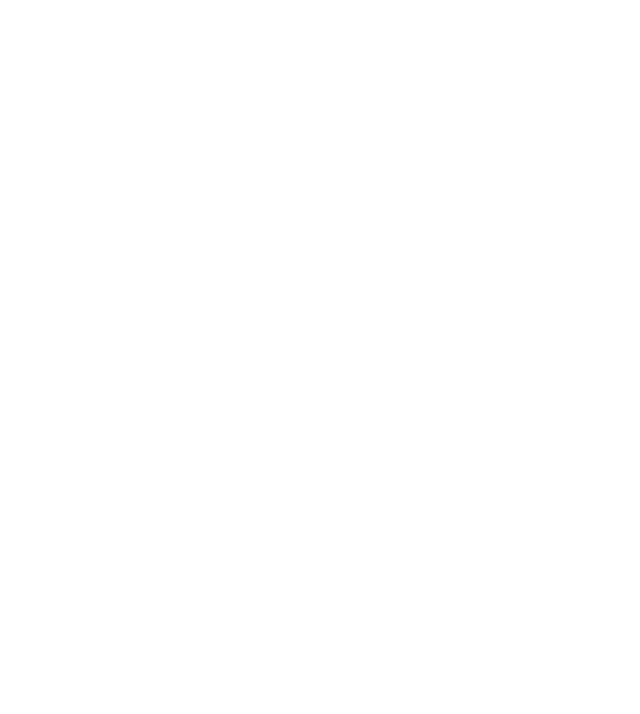
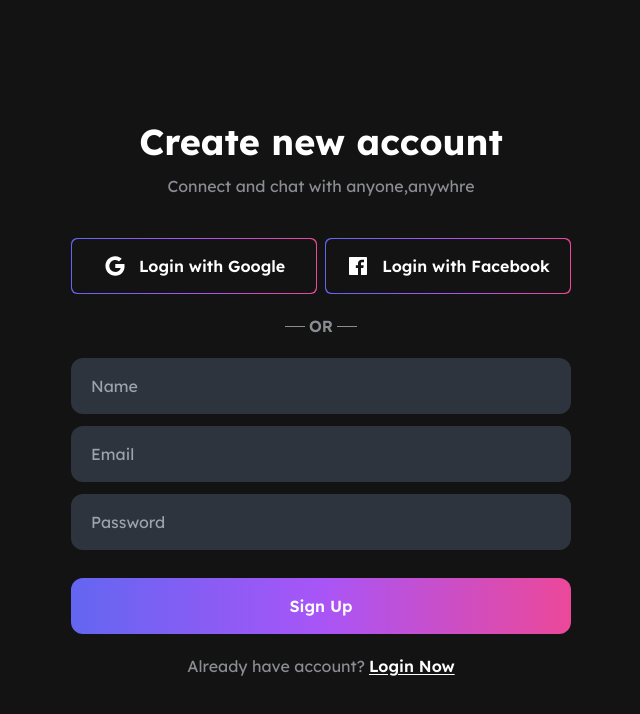
Before and after one commit to arifur-rahman1/chat-buddy, a Next.js app: page /register in a window 1280 px wide. Shown: the top 714 px of the page, without its empty margins (319-959 px from the left). Built offline with nearby package versions, Linux system fonts and the light colour scheme; no server answers.

Commit message:
userContext added

```diff
--- /dev/null
+++ b/context/authContext.js
@@ -0,0 +1,38 @@
+import { auth } from "@/firebase/firebase";
+import { onAuthStateChanged } from "firebase/auth";
+import {createContext, useContext, useEffect, useState } from "react"
+
+const UserContext=createContext();
+
+export const UserProvider =({children})=>{
+    const [currentUser,setCurrentuser]=useState(null);
+    const [isLoading,setIsloading]=useState(true);
+
+    const clear=()=>{
+        setCurrentuser(null)
+        setIsloading(false)
+    }
+
+    const authStateChanged=(user)=>{
+        setIsloading(true);
+        if (!user) {
+            clear()
+            return;
+        }
+        setCurrentuser(user)
+        setIsloading(false)
+    }
+
+    useEffect(()=>{
+        const unsubscribe= onAuthStateChanged(auth,authStateChanged);
+        return()=>unsubscribe();
+    },[])
+
+    return(
+        <UserContext.Provider value={{currentUser,setCurrentuser,isLoading,setIsloading}}>
+            {children}
+        </UserContext.Provider>
+    )
+}
+
+export const useAuth=()=>useContext(UserContext);
--- /dev/null
+++ b/firebase/firebase.js
@@ -0,0 +1,20 @@
+// Import the functions you need from the SDKs you need
+import { initializeApp } from "firebase/app";
+import {getAuth} from "firebase/auth"
+import {getStorage} from 'firebase/storage'
+import {getFirestore} from 'firebase/firestore'
+
+const firebaseConfig = {
+  apiKey: "AIzaSyBhrpkCfvaQ87Yc-wZPJ9WlL2xxuxQbC5Q",
+  authDomain: "chat-buddy-f315f.firebaseapp.com",
+  projectId: "chat-buddy-f315f",
+  storageBucket: "chat-buddy-f315f.appspot.com",
+  messagingSenderId: "260542335876",
+  appId: "1:260542335876:web:599f7adc53dda2d2fd2bd1"
+};
+
+// Initialize Firebase
+const app = initializeApp(firebaseConfig);
+export const auth=getAuth(app);
+export const storage=getStorage(app);
+export const db=getFirestore(app);
--- a/package.json
+++ b/package.json
@@ -13,6 +13,7 @@
     "emoji-picker-react": "^4.4.9",
     "eslint": "8.42.0",
     "eslint-config-next": "13.4.5",
+    "firebase": "^9.22.2",
     "next": "13.4.5",
     "postcss": "8.4.24",
     "react": "18.2.0",
--- a/pages/_app.js
+++ b/pages/_app.js
@@ -1,5 +1,15 @@
+import { UserProvider } from '@/context/authContext'
 import '@/styles/globals.css'
 
+
 export default function App({ Component, pageProps }) {
-  return <Component {...pageProps} />
+
+  return (
+    <UserProvider>
+      <Component {...pageProps} />
+    </UserProvider>
+
+  )
+
+
 }
--- a/pages/login.js
+++ b/pages/login.js
@@ -1,14 +1,45 @@
 import Link from 'next/link'
-import React from 'react'
+import React, { useEffect } from 'react'
 import {IoLogoGoogle, IoLogoFacebook} from 'react-icons/io'
+import { auth } from '@/firebase/firebase'
+import {signInWithEmailAndPassword} from 'firebase/auth'
+import { useAuth } from '@/context/authContext'
+import { useRouter } from 'next/router'
 
-function Login() {
-  return (
+
+
+const  Login=()=> {
+
+    const router =useRouter()
+    const {currentUser,isLoading}=useAuth();
+
+    useEffect(()=>{
+        if (!isLoading && currentUser) {
+            // it means user loged in
+            router.push("/")
+        }
+    },[currentUser,isLoading])
+
+    const handleSubmit = async (e)=>{
+        e.preventDefault();
+        const email=e.target[0].value;
+        // using target[0],[1] for get the value of my first input and second input
+        const password=e.target[1].value;
+        try {
+            await signInWithEmailAndPassword(auth,email,password)
+        } catch (error) {
+            console.error(error);
+        }
+
+
+    }
+
+  return isLoading || (!isLoading && currentUser) ? 'Loading...' : (
     <div className='h-[100vh] flex justify-center items-center bg-c1'>
         <div className='flex items-center flex-col'>
     <div className='text-center'>
         <div className='text-4xl font-bold'>
-            Login to your account
+           Login to your account
         </div>
         <div className='mt-3 text-c3'> Connect and chat with anyone,anywhre
         </div>
@@ -37,7 +68,9 @@ function Login() {
         <span className=' w-5 h-[1px] bg-c3'></span>
     </div>
 
-    <form className='flex flex-col items-center gap-3 w-[500px] mt-5'>
+    <form className='flex flex-col items-center gap-3 w-[500px] mt-5'
+    onSubmit={handleSubmit}
+    >
         <input
         type='email'
         placeholder='Email'
--- a/pages/register.js
+++ b/pages/register.js
@@ -1,8 +1,75 @@
+import Link from 'next/link'
 import React from 'react'
+import {IoLogoGoogle, IoLogoFacebook} from 'react-icons/io'
 
 function Register() {
   return (
-    <div>Register</div>
+    <div className='h-[100vh] flex justify-center items-center bg-c1'>
+        <div className='flex items-center flex-col'>
+    <div className='text-center'>
+        <div className='text-4xl font-bold'>
+           Create new account
+        </div>
+        <div className='mt-3 text-c3'> Connect and chat with anyone,anywhre
+        </div>
+    </div>
+    <div className='flex items-center gap-2 w-full mt-10 mb-5'>
+        <div className='bg-gradient-to-r from-indigo-500 via-purple-500 to-pink-500 w-1/2 h-14
+        rounded-md cursor-pointer p-[1px]'>
+                <div className='flex items-center justify-center gap-3 text-white font-semibold bg-c1
+                w-full h-full rounded-md'>
+                    <IoLogoGoogle size={24}/>
+                    <span> Login with Google</span>
+                </div>
+        </div>
+        <div className='bg-gradient-to-r from-indigo-500 via-purple-500 to-pink-500 w-1/2 h-14
+        rounded-md cursor-pointer p-[1px]'>
+                <div className='flex items-center justify-center gap-3 text-white font-semibold bg-c1
+                w-full h-full rounded-md'>
+                    <IoLogoFacebook size={24}/>
+                    <span> Login with Facebook</span>
+                </div>
+        </div>
+    </div>
+    <div className='flex items-center gap-1'>
+        <span className=' w-5 h-[1px] bg-c3'></span>
+        <span className=' text-c3 font-semibold'>OR</span>
+        <span className=' w-5 h-[1px] bg-c3'></span>
+    </div>
+
+    <form className='flex flex-col items-center gap-3 w-[500px] mt-5'>
+    <input
+        type='text'
+        placeholder='Name'
+        className='w-full h-14 bg-c5 rounded-xl outline-none border-none px-5 text-c3'
+        autoComplete='off'
+        />
+        <input
+        type='email'
+        placeholder='Email'
+        className='w-full h-14 bg-c5 rounded-xl outline-none border-none px-5 text-c3'
+        autoComplete='off'
+        />
+        <input
+        type='password'
+        placeholder='Password'
+        className='w-full h-14 bg-c5 rounded-xl outline-none border-none px-5 text-c3'
+        autoComplete='off'
+        />
+        {/* <div className='text-right w-full text-c3'>
+            <span className='cursor-pointer'> Forgot Password</span>
+        </div> */}
+        <button className='mt-4 w-full h-14 rounded-xl outline-none text-base font-semibold
+        bg-gradient-to-r from-indigo-500 via-purple-500 to-pink-500'>Sign Up</button>
+
+    </form>
+    <div className='flex justify-center gap-1 text-c3 mt-5'>
+        <span>Already have account?</span>
+        <Link href='/login' className='font-semibold text-white underline underline-offset-2 cursor-pointer'>Login Now</Link>
+    </div>
+        </div>
+
+    </div>
   )
 }
 
```
Also changed, not shown: 1 other file (tests, documents, lock files or other folders).
